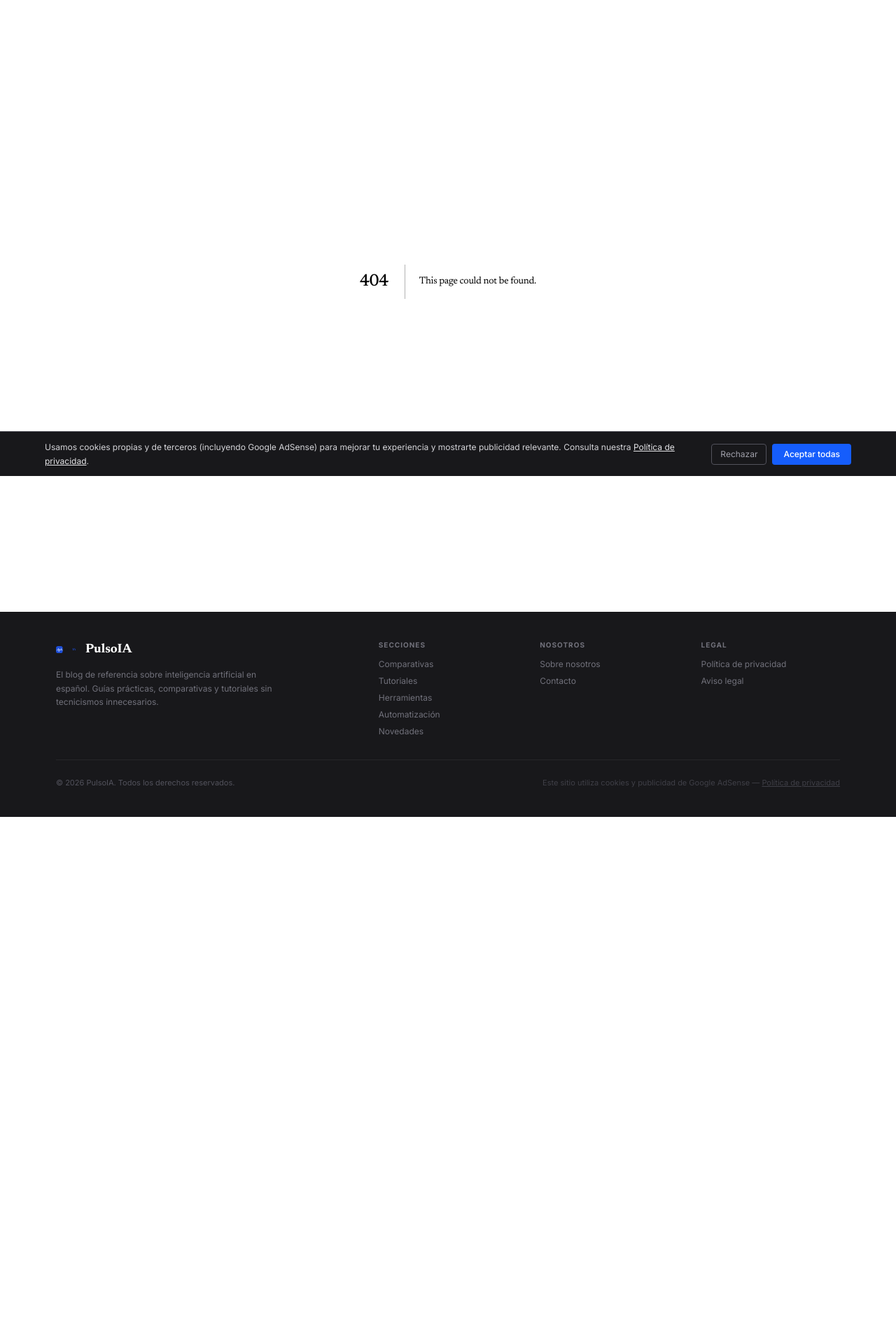
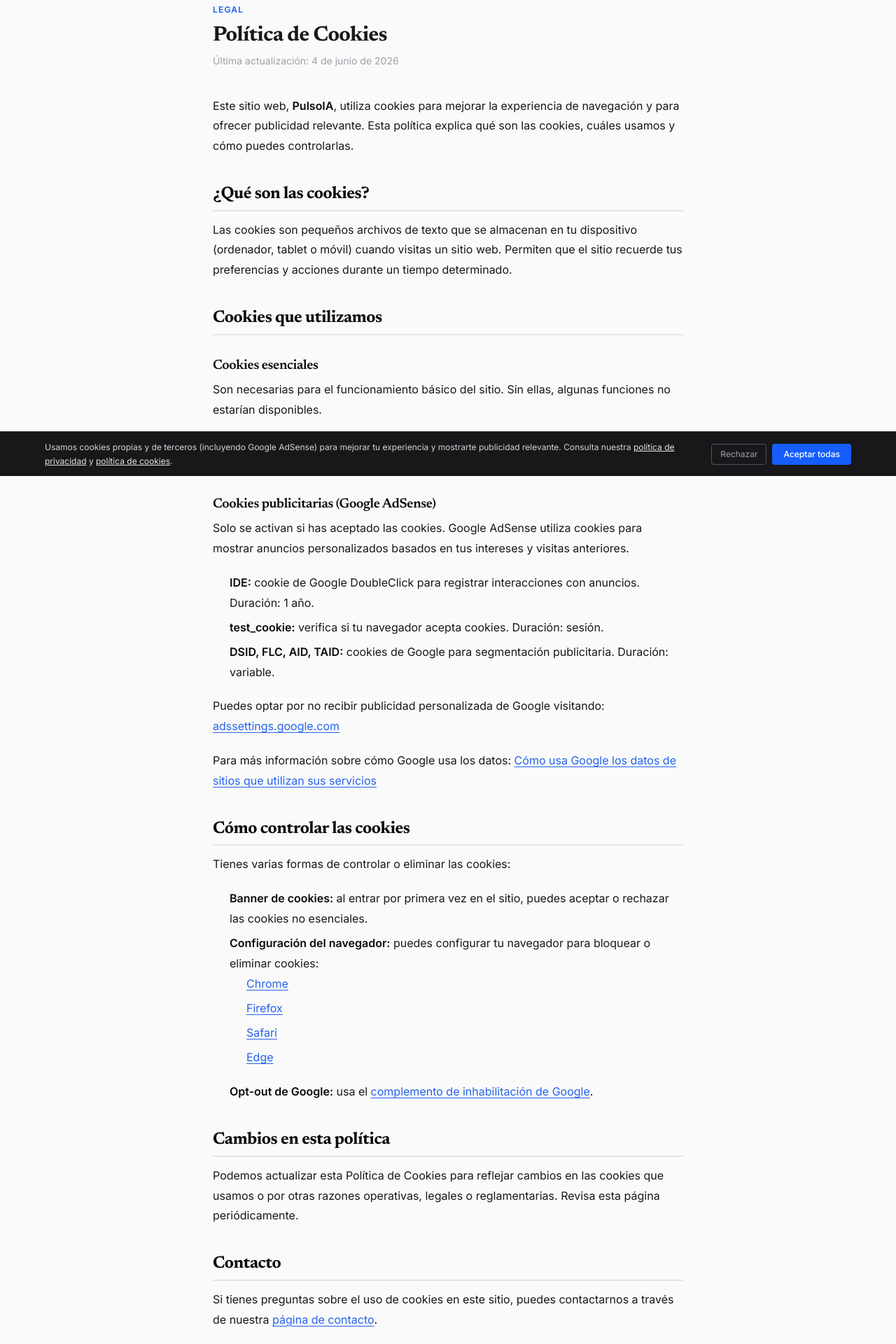
Before and after one commit to markooss122/blog-ia-espanol, a Next.js app: page /cookies in a window 1280 px wide. Before the commit this address had no page. Shown: the part 120-2040 px from the top of the page at 70% size. Before the commit the page ends 1287 px from the top, so only its background shows below. Built offline with nearby package versions, Linux system fonts and the light colour scheme.

Commit message:
fix: auditoria AdSense — politica cookies separada, footer logo corregido, privacidad sin GA, sitemap actualizado

```diff
--- /dev/null
+++ b/src/app/cookies/page.tsx
@@ -0,0 +1,80 @@
+import type { Metadata } from 'next'
+
+export const metadata: Metadata = {
+  title: 'Política de Cookies',
+  description: 'Política de cookies de PulsoIA. Información sobre qué cookies usamos, para qué y cómo puedes controlarlas.',
+}
+
+export default function CookiesPage() {
+  return (
+    <div className="max-w-2xl mx-auto">
+      <header className="mb-10">
+        <span className="text-xs font-semibold tracking-widest text-blue-600 uppercase">Legal</span>
+        <h1 className="text-3xl font-bold text-zinc-900 mt-2 mb-2" style={{ letterSpacing: '-0.02em' }}>
+          Política de Cookies
+        </h1>
+        <p className="text-sm text-zinc-400">Última actualización: 4 de junio de 2026</p>
+      </header>
+
+      <div className="prose">
+        <p>
+          Este sitio web, <strong>PulsoIA</strong>, utiliza cookies para mejorar la experiencia de navegación y para ofrecer publicidad relevante. Esta política explica qué son las cookies, cuáles usamos y cómo puedes controlarlas.
+        </p>
+
+        <h2>¿Qué son las cookies?</h2>
+        <p>
+          Las cookies son pequeños archivos de texto que se almacenan en tu dispositivo (ordenador, tablet o móvil) cuando visitas un sitio web. Permiten que el sitio recuerde tus preferencias y acciones durante un tiempo determinado.
+        </p>
+
+        <h2>Cookies que utilizamos</h2>
+
+        <h3>Cookies esenciales</h3>
+        <p>Son necesarias para el funcionamiento básico del sitio. Sin ellas, algunas funciones no estarían disponibles.</p>
+        <ul>
+          <li><strong>cookie-consent:</strong> almacena tu preferencia sobre el uso de cookies (aceptadas o rechazadas). Duración: 1 año.</li>
+        </ul>
+
+        <h3>Cookies publicitarias (Google AdSense)</h3>
+        <p>
+          Solo se activan si has aceptado las cookies. Google AdSense utiliza cookies para mostrar anuncios personalizados basados en tus intereses y visitas anteriores.
+        </p>
+        <ul>
+          <li><strong>IDE:</strong> cookie de Google DoubleClick para registrar interacciones con anuncios. Duración: 1 año.</li>
+          <li><strong>test_cookie:</strong> verifica si tu navegador acepta cookies. Duración: sesión.</li>
+          <li><strong>DSID, FLC, AID, TAID:</strong> cookies de Google para segmentación publicitaria. Duración: variable.</li>
+        </ul>
+        <p>
+          Puedes optar por no recibir publicidad personalizada de Google visitando: <a href="https://adssettings.google.com" target="_blank" rel="noopener noreferrer">adssettings.google.com</a>
+        </p>
+        <p>
+          Para más información sobre cómo Google usa los datos: <a href="https://policies.google.com/technologies/partner-sites" target="_blank" rel="noopener noreferrer">Cómo usa Google los datos de sitios que utilizan sus servicios</a>
+        </p>
+
+        <h2>Cómo controlar las cookies</h2>
+        <p>Tienes varias formas de controlar o eliminar las cookies:</p>
+        <ul>
+          <li><strong>Banner de cookies:</strong> al entrar por primera vez en el sitio, puedes aceptar o rechazar las cookies no esenciales.</li>
+          <li><strong>Configuración del navegador:</strong> puedes configurar tu navegador para bloquear o eliminar cookies:
+            <ul>
+              <li><a href="https://support.google.com/chrome/answer/95647" target="_blank" rel="noopener noreferrer">Chrome</a></li>
+              <li><a href="https://support.mozilla.org/es/kb/habilitar-y-deshabilitar-cookies-sitios-web-rastrear-preferencias" target="_blank" rel="noopener noreferrer">Firefox</a></li>
+              <li><a href="https://support.apple.com/es-es/guide/safari/sfri11471/mac" target="_blank" rel="noopener noreferrer">Safari</a></li>
+              <li><a href="https://support.microsoft.com/es-es/microsoft-edge/eliminar-las-cookies-en-microsoft-edge-63947406-40ac-c3b8-57b9-2a946a29ae09" target="_blank" rel="noopener noreferrer">Edge</a></li>
+            </ul>
+          </li>
+          <li><strong>Opt-out de Google:</strong> usa el <a href="https://tools.google.com/dlpage/gaoptout" target="_blank" rel="noopener noreferrer">complemento de inhabilitación de Google</a>.</li>
+        </ul>
+
+        <h2>Cambios en esta política</h2>
+        <p>
+          Podemos actualizar esta Política de Cookies para reflejar cambios en las cookies que usamos o por otras razones operativas, legales o reglamentarias. Revisa esta página periódicamente.
+        </p>
+
+        <h2>Contacto</h2>
+        <p>
+          Si tienes preguntas sobre el uso de cookies en este sitio, puedes contactarnos a través de nuestra <a href="/contacto">página de contacto</a>.
+        </p>
+      </div>
+    </div>
+  )
+}
--- a/src/app/privacidad/page.tsx
+++ b/src/app/privacidad/page.tsx
@@ -45,7 +45,7 @@ export default function PrivacyPage() {
         <p>Tipos de cookies que utilizamos:</p>
         <ul>
           <li><strong>Cookies esenciales:</strong> necesarias para el funcionamiento básico del sitio.</li>
-          <li><strong>Cookies analíticas:</strong> nos permiten entender cómo los visitantes interactúan con el sitio (Google Analytics).</li>
+          <li><strong>Cookies analíticas:</strong> nos permiten entender cómo los visitantes interactúan con el sitio.</li>
           <li><strong>Cookies publicitarias:</strong> utilizadas por Google AdSense para mostrar anuncios relevantes basados en tus intereses.</li>
         </ul>
         <p>
@@ -63,10 +63,10 @@ export default function PrivacyPage() {
         <h2>5. Proveedores de servicios externos</h2>
         <p>Trabajamos con los siguientes proveedores externos que pueden acceder a ciertos datos:</p>
         <ul>
-          <li><strong>Google Analytics:</strong> análisis de tráfico web</li>
-          <li><strong>Google AdSense:</strong> publicidad contextual</li>
+          <li><strong>Google AdSense:</strong> publicidad contextual. <a href="https://policies.google.com/privacy" target="_blank" rel="noopener noreferrer">Política de privacidad de Google</a></li>
           <li><strong>Formspree:</strong> gestión de formularios de contacto</li>
           <li><strong>Vercel:</strong> alojamiento del sitio web</li>
+          <li><strong>Unsplash:</strong> imágenes de stock bajo licencia libre</li>
         </ul>
         <p>Todos estos proveedores tienen sus propias políticas de privacidad y están sujetos a sus respectivas normativas.</p>
 
--- a/src/app/sitemap.ts
+++ b/src/app/sitemap.ts
@@ -18,6 +18,7 @@ export default function sitemap(): MetadataRoute.Sitemap {
     { url: `${BASE_URL}/sobre-nosotros`, lastModified: new Date(), changeFrequency: 'yearly', priority: 0.5 },
     { url: `${BASE_URL}/contacto`, lastModified: new Date(), changeFrequency: 'yearly', priority: 0.5 },
     { url: `${BASE_URL}/privacidad`, lastModified: new Date(), changeFrequency: 'yearly', priority: 0.3 },
+    { url: `${BASE_URL}/cookies`, lastModified: new Date(), changeFrequency: 'yearly', priority: 0.3 },
     { url: `${BASE_URL}/aviso-legal`, lastModified: new Date(), changeFrequency: 'yearly', priority: 0.3 },
     ...postUrls,
   ]
--- a/src/components/CookieBanner.tsx
+++ b/src/components/CookieBanner.tsx
@@ -30,7 +30,10 @@ export default function CookieBanner() {
           Usamos cookies propias y de terceros (incluyendo Google AdSense) para mejorar tu experiencia y mostrarte publicidad relevante.
           Consulta nuestra{' '}
           <Link href="/privacidad" className="underline text-zinc-200 hover:text-white">
-            Política de privacidad
+            política de privacidad
+          </Link>{' '}y{' '}
+          <Link href="/cookies" className="underline text-zinc-200 hover:text-white">
+            política de cookies
           </Link>.
         </p>
         <div className="flex gap-2 flex-shrink-0">
--- a/src/components/Footer.tsx
+++ b/src/components/Footer.tsx
@@ -10,7 +10,7 @@ export default function Footer() {
           {/* Marca */}
           <div className="col-span-2">
             <div className="flex items-center gap-2.5 mb-3">
-              <Image src="/logo.svg" alt="PulsoIA" width={32} height={32} />
+              <Image src="/favicon.svg" alt="PulsoIA" width={32} height={32} />
               <span className="font-bold text-white text-lg" style={{ fontFamily: 'Newsreader, Georgia, serif' }}>
                 PulsoIA
               </span>
@@ -41,6 +41,7 @@ export default function Footer() {
             <p className="text-[10px] font-bold tracking-widest text-zinc-500 uppercase mb-3">Legal</p>
             <nav className="space-y-2">
               <Link href="/privacidad" className="block text-xs text-zinc-500 hover:text-white transition-colors">Política de privacidad</Link>
+              <Link href="/cookies" className="block text-xs text-zinc-500 hover:text-white transition-colors">Política de cookies</Link>
               <Link href="/aviso-legal" className="block text-xs text-zinc-500 hover:text-white transition-colors">Aviso legal</Link>
             </nav>
           </div>
```
